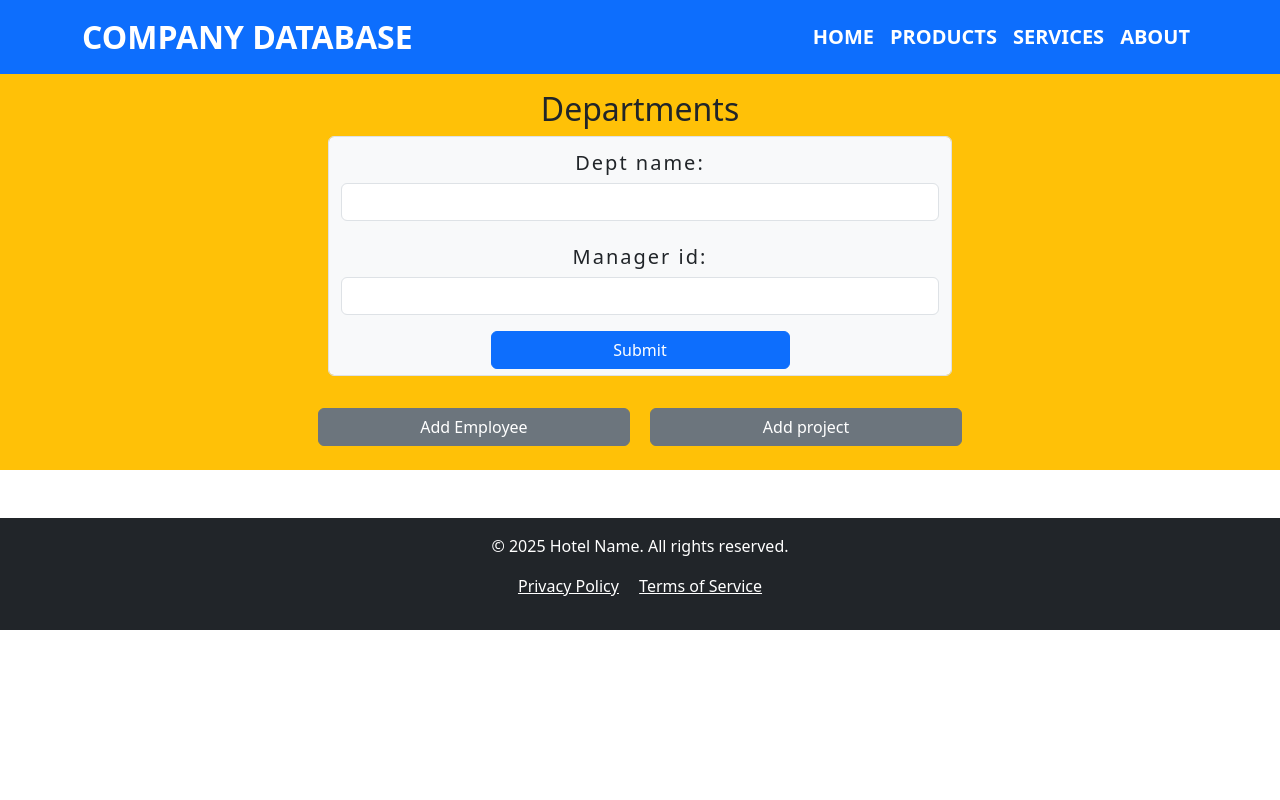
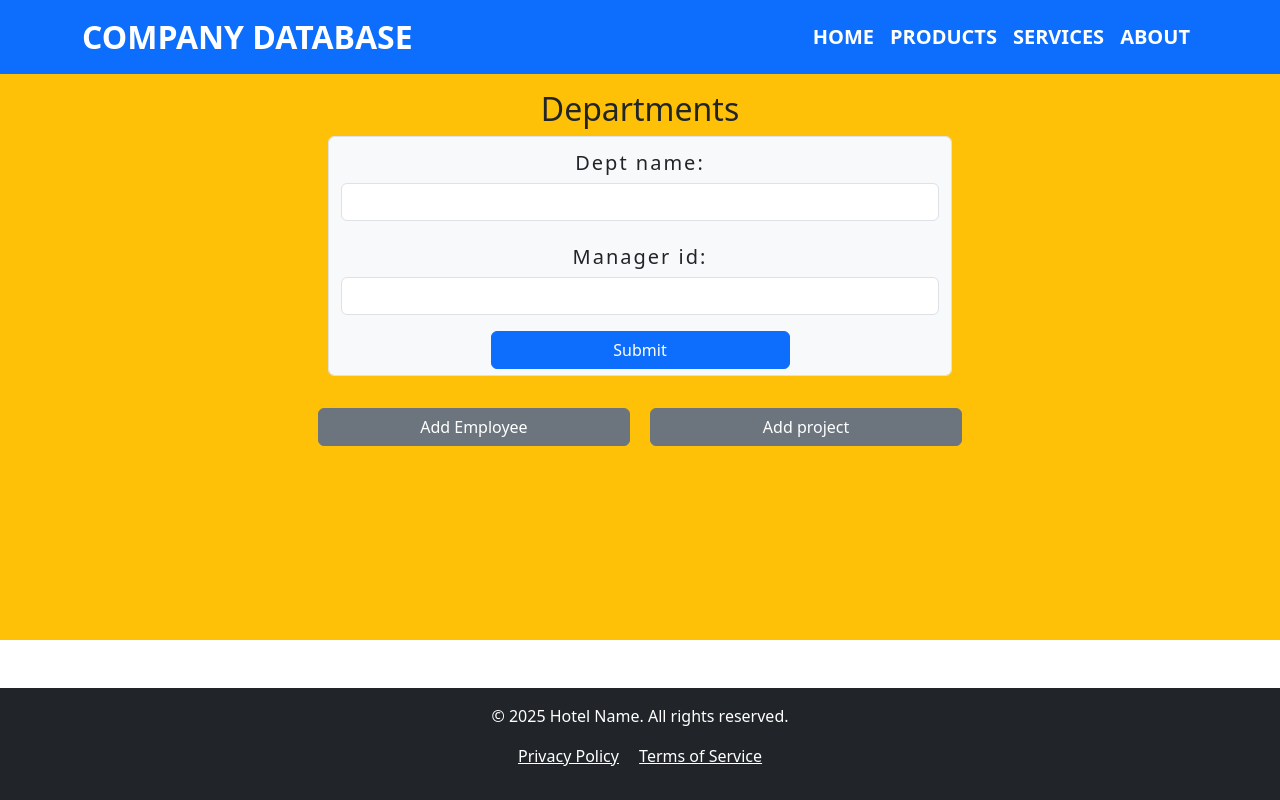
Before and after one commit to Atyya-Elkhamy/django_project2, a Django app: page /page3/ in a window 1280 px wide. Run offline with Django 5.2, Linux system fonts and the light colour scheme; some libraries are stand-ins or nearby versions.

Commit message:
update footer position

```diff
--- /dev/null
+++ b/project/static/css/base.css
@@ -0,0 +1,9 @@
+html, body {
+    height: 100%;
+    display: flex;
+    flex-direction: column;
+}
+
+main {
+    flex: 1; /* Pushes the footer to the bottom */
+}
--- a/templates/page3/departments.html
+++ b/templates/page3/departments.html
@@ -7,7 +7,7 @@
 
 {% block content %}
 
-<div class="w-100 bg-warning p-3 text-center">
+<div class="w-100 bg-warning p-3 text-center h-100">
     <h2 class="">Departments</h2>
     <form method="post" class="form-control w-50 bg-light m-auto">
         {% csrf_token %}
--- a/templates/parts/base.html
+++ b/templates/parts/base.html
@@ -6,6 +6,7 @@
     <meta name="viewport" content="width=device-width, initial-scale=1.0">
     <title>{% block title %}base_page{%endblock title%}</title>
     <link rel="stylesheet" href="{% static 'css/jquery-ui.min.css' %}">
+    <link rel="stylesheet" href="{% static 'css/base.css' %}">
     <link href="https://cdn.jsdelivr.net/npm/bootstrap@5.3.3/dist/css/bootstrap.min.css" rel="stylesheet" integrity="sha384-QWTKZyjpPEjISv5WaRU9OFeRpok6YctnYmDr5pNlyT2bRjXh0JMhjY6hW+ALEwIH" crossorigin="anonymous">
     {%block css%}{%endblock css%}
     <style>
@@ -35,8 +36,10 @@
         </div>
     </nav>
 
+<main>
+    {% block content %} {% endblock content %}
+</main>
 
-{% block content %} {% endblock content %}
 
 
 
```
Also changed, not shown: static/css/base.css (added, +9 -0 lines), static/css/project.css (added).
